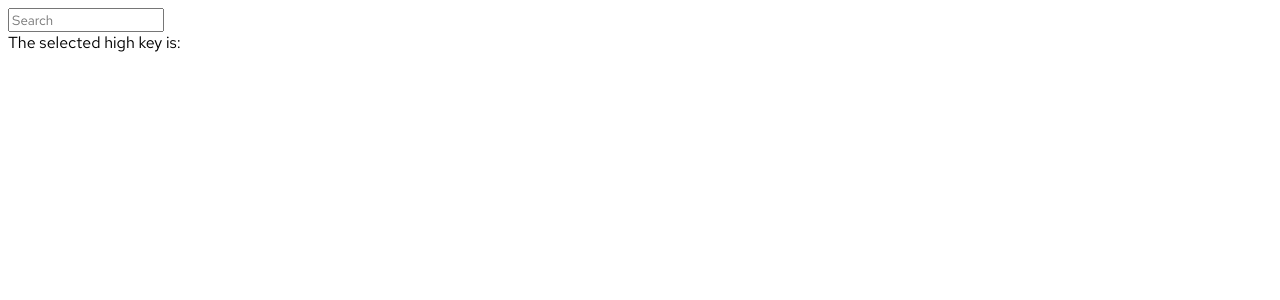
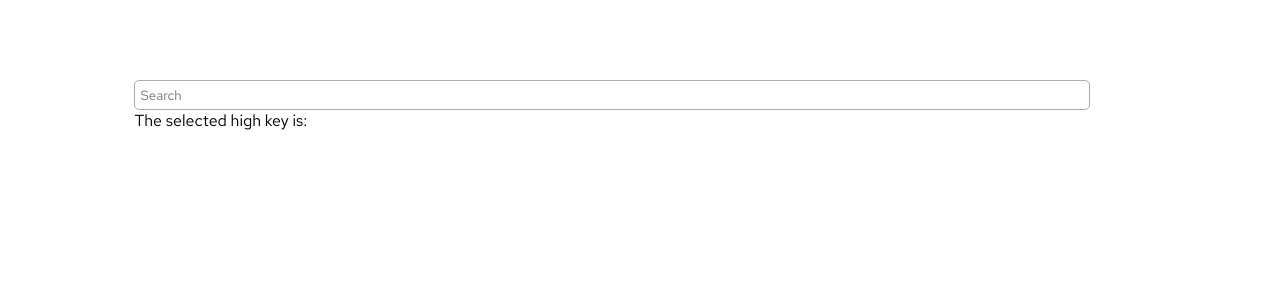
Before and after one commit to kathkroll/high-low-keys, an Angular app: page / in a window 1280 px wide. Shown: the top 300 px of the page. Built offline with nearby package versions, Linux system fonts and the light colour scheme.

Commit message:
A good amount of styling work with transitions

```diff
--- a/src/app/app.component.html
+++ b/src/app/app.component.html
@@ -1,3 +1,4 @@
+<div class="demo-container">
   <app-high-low-keys
     [optsComplete]="highLowSoundKeys"
     (fetchResultsWithFilter)="fetchSounds($event)"
@@ -6,3 +7,4 @@
   </app-high-low-keys>
 
   <div>The selected high key is: {{ selectedHighKeySound }}</div>
+</div>
--- a/src/app/app.component.scss
+++ b/src/app/app.component.scss
@@ -0,0 +1,4 @@
+.demo-container {
+  margin: 80px auto;
+  width: 80%;
+}
--- a/src/app/shared/high-low-keys/high-low-keys.component.html
+++ b/src/app/shared/high-low-keys/high-low-keys.component.html
@@ -1,9 +1,17 @@
-<div class="high-key-container">
-  <input type="text" [(ngModel)]="highKeySearch" (ngModelChange)="updateSearch($event)" placeholder="Search"/>
+<div class="high-low-keys-container">
+  <div class="high-key-container" [class.full-width]="selectedSubOpts.length === 0">
+    <input type="text"
+      [(ngModel)]="highKeySearch"
+      (ngModelChange)="updateSearch($event)"
+      placeholder="Search"
+    />
     <app-opts-list *ngIf="!selectedKeys.highKey" [opts]="highLevelOpts" (onKeySelected)="highKeySelected($event)"></app-opts-list>
   </div>
+  <div class="low-key-container" [class.expanded]="selectedKeys.highKey && selectedSubOpts.length">
     <select *ngIf="selectedKeys.highKey && selectedSubOpts.length">
       <option *ngFor="let subOpt of selectedSubOpts" value="subOpt">
         {{ subOpt }}
       </option>
     </select>
+  </div>
+</div>
--- a/src/app/shared/high-low-keys/high-low-keys.component.scss
+++ b/src/app/shared/high-low-keys/high-low-keys.component.scss
@@ -1 +1,49 @@
-input, textarea, select { font-family:inherit; }
+$border-radius: 5px;
+
+input, textarea, select {
+  font-family:inherit;
+  border-radius: $border-radius;
+  border: 1px solid #adadad;
+  padding: 5px;
+  cursor: pointer;
+
+  &:focus {
+    outline: none;
+    border-color: #757575;
+  }
+}
+
+.high-low-keys-container {
+  display: flex;
+  font-size: 14px;
+
+  .high-key-container {
+    width: 60%;
+    transition: width .3s;
+    position: relative;
+
+    &.full-width {
+      width: 95%;
+    }
+  }
+
+  input {
+    width: 100%;
+    height: 100%;
+    box-sizing: border-box;
+  }
+
+  .low-key-container {
+    width: 5%;
+    transition: width .3s;
+    padding-left: 5px;
+
+    &.expanded {
+      width: 40%;
+    }
+
+    select {
+      min-width: 100%;
+    }
+  }
+}
--- a/src/app/shared/high-low-keys/opts-list/opts-list.component.html
+++ b/src/app/shared/high-low-keys/opts-list/opts-list.component.html
@@ -1,3 +1,5 @@
-<div *ngFor="let opt of opts" (click)="selectKey(opt)">
-  {{ opt }}
+<div class="opts-list-dropdown">
+  <div *ngFor="let opt of opts" (click)="selectKey(opt)" class="opt">
+    {{ opt }}
+  </div>
 </div>
--- a/src/app/shared/high-low-keys/opts-list/opts-list.component.scss
+++ b/src/app/shared/high-low-keys/opts-list/opts-list.component.scss
@@ -0,0 +1,15 @@
+.opts-list-dropdown {
+  position: absolute;
+  border-radius: 5px;
+  background: white;
+  width: 100%;
+  cursor: pointer;
+
+  -webkit-box-shadow: 0px 2px 4px 0px rgba(156,156,156,1);
+  -moz-box-shadow: 0px 2px 4px 0px rgba(156,156,156,1);
+  box-shadow: 0px 2px 4px 0px rgba(156,156,156,1);
+
+  .opt {
+    padding: 5px 10px;
+  }
+}
```
Also changed, not shown: src/styles.scss (line endings or trailing spaces). Lines whose indentation alone changed are shown as unchanged.
